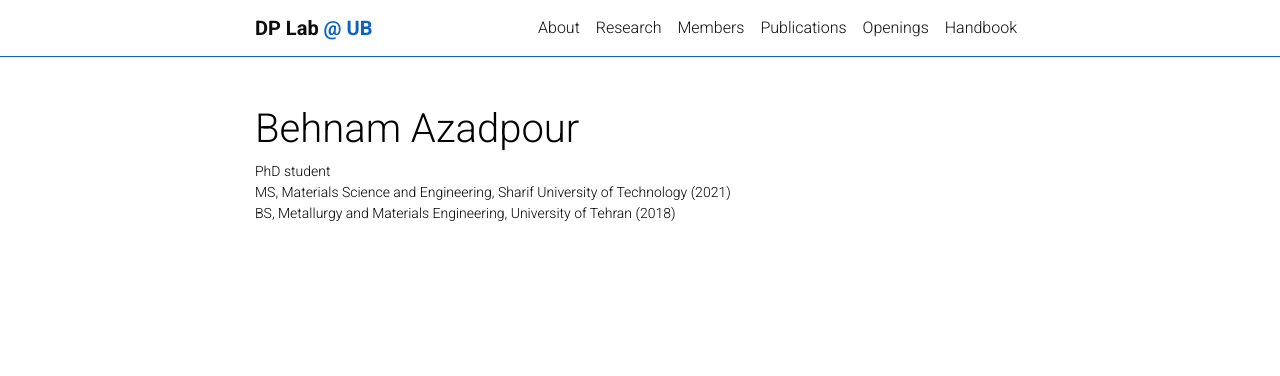
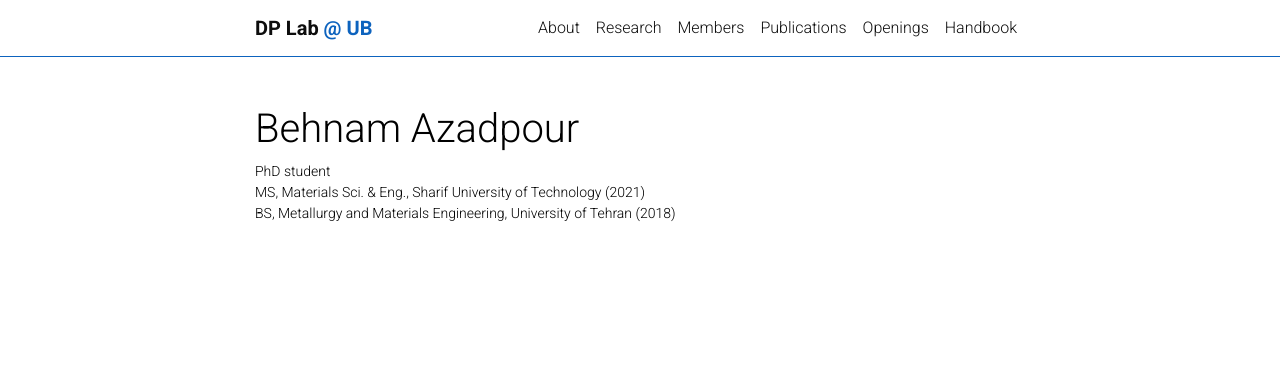
Before and after one commit to ShiResearchGroup/shiresearchgroup.github.io, a Jekyll site: the page built from _projects/Behnam_Azadpour.md, in a window 1280 px wide. Shown: the top 376 px of the page. Built offline with Jekyll 4.4.1, drawn with Linux system fonts in a browser that asks for light colours; comment, search, counter and statistics services are not loaded; a style sheet for code colours, icons or effects is not loaded.

Commit message:
Update Behnam_Azadpour.md

```diff
--- a/_projects/Behnam_Azadpour.md
+++ b/_projects/Behnam_Azadpour.md
@@ -1,7 +1,7 @@
 ---
 layout: page
 title: Behnam Azadpour
-description: PhD student<br>MS, Materials Science and Engineering, Sharif University of Technology (2021)<br>BS, Metallurgy and Materials Engineering, University of Tehran (2018)
+description: PhD student<br>MS, Materials Sci. & Eng., Sharif University of Technology (2021)<br>BS, Metallurgy and Materials Engineering, University of Tehran (2018)
 img: assets/img/behnam.jpg
 redirect:
 importance: 2
```
